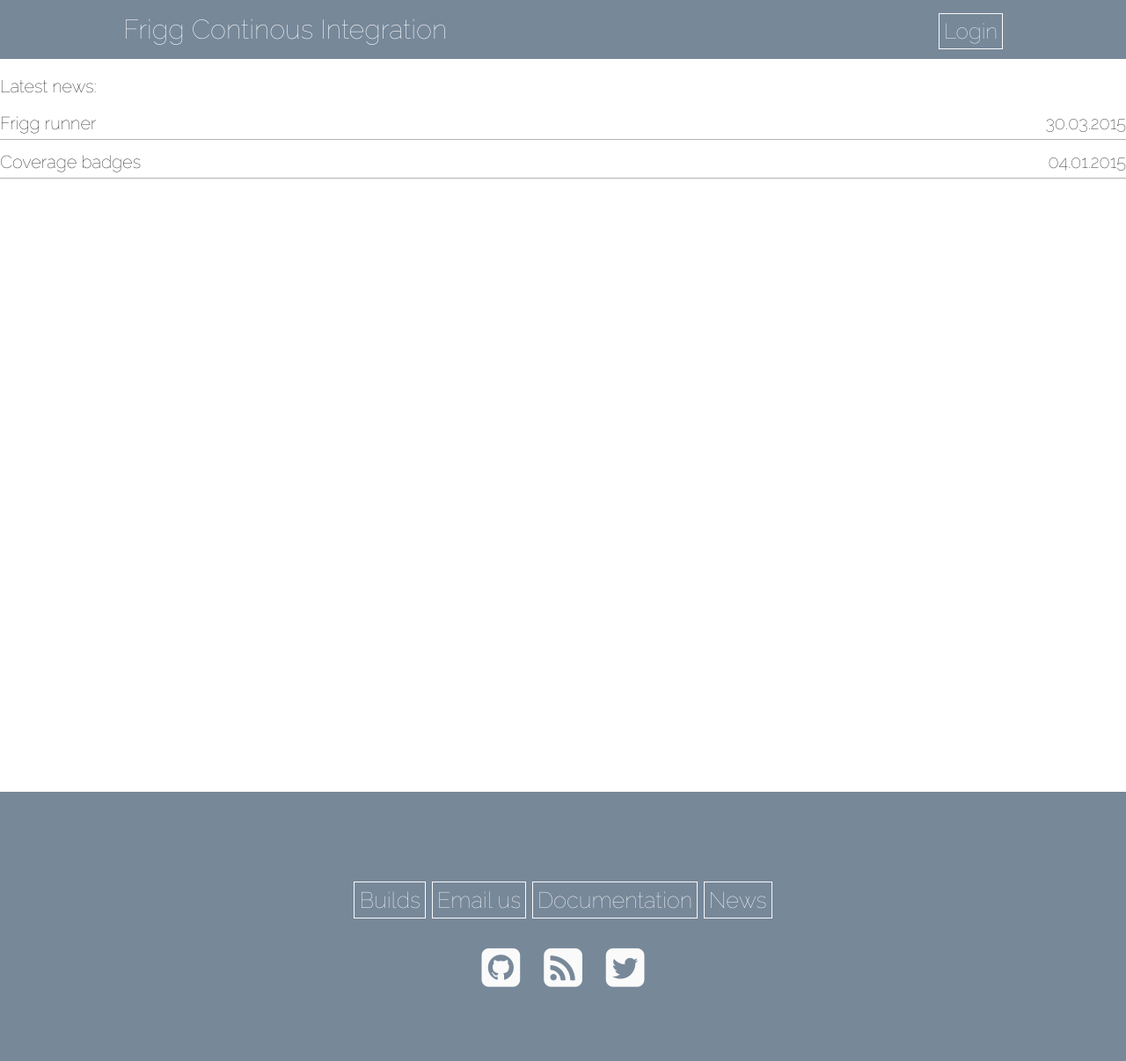
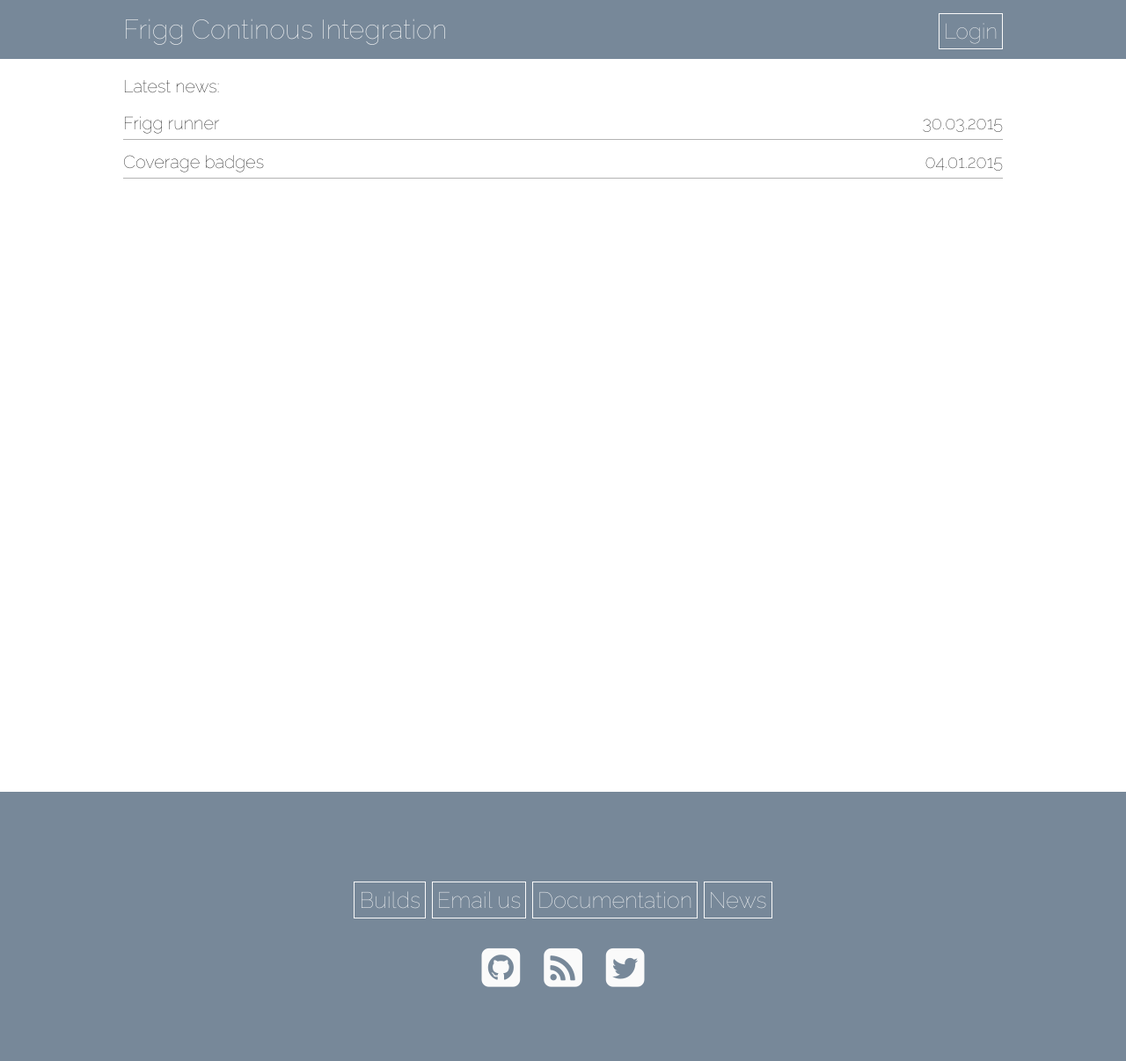
Before and after one commit to frigg/frigg.github.io, a Jekyll site: the page built from news/index.html, in a window 1280 px wide. Shown: the whole page at 88% size. Built offline with Jekyll 4.4.1, drawn with Linux system fonts in a browser that asks for light colours; nearby versions of some CDN libraries.

Commit message:
Fix news

```diff
--- a/_layouts/post.html
+++ b/_layouts/post.html
@@ -3,7 +3,7 @@ layout: default
 type: post
 ---
 
-<div class="news-post">
+<div class="news-post container">
   <h2 class="post-title"><span class="category">{{page.category}}:</span> {{page.title}}</h2>
   <div class="post-meta">
     Written by: <a href="https://github.com/{{page.author}}">{{page.author}}</a>
--- a/assets/main.sass
+++ b/assets/main.sass
@@ -213,6 +213,7 @@ h1, h2, h3, h4, h5
 .news-post
   max-width: 800px
   font-size: 1.1em
+  line-height: 1.8em
 
   .post-title
     margin-bottom: 0.2em
--- a/news/index.html
+++ b/news/index.html
@@ -3,7 +3,7 @@ layout: default
 title: Documentation
 ---
 
-<div class="news">
+<div class="news container">
   <h3>Latest news:</h3>
   <ul class="unstyled list-posts">
     {% for post in site.posts %}
```
